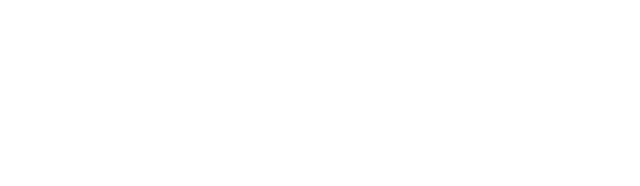
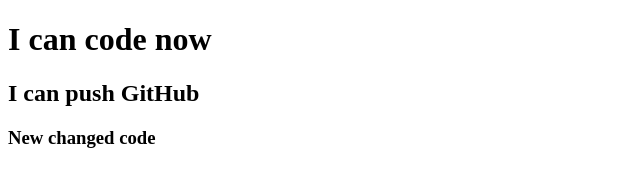
Before and after one commit to nafipathanrio/my-second-repo, a plain HTML site: page index.html in a window 1280 px wide. Shown: the whole page, without its empty margins (0-640 px from the left). Drawn offline with Linux system fonts and the light colour scheme.

Commit message:
added header

```diff
--- a/index.html
+++ b/index.html
@@ -4,9 +4,11 @@
     <meta charset="UTF-8">
     <meta http-equiv="X-UA-Compatible" content="IE=edge">
     <meta name="viewport" content="width=device-width, initial-scale=1.0">
-    <title>My second github repo </title>
+    <title>My Second GitHub Repo</title>
 </head>
 <body>
-
+    <h1>I can code now</h1>
+    <h2>I can push GitHub</h2>
+    <h3>New changed code</h3>
 </body>
 </html>
```
